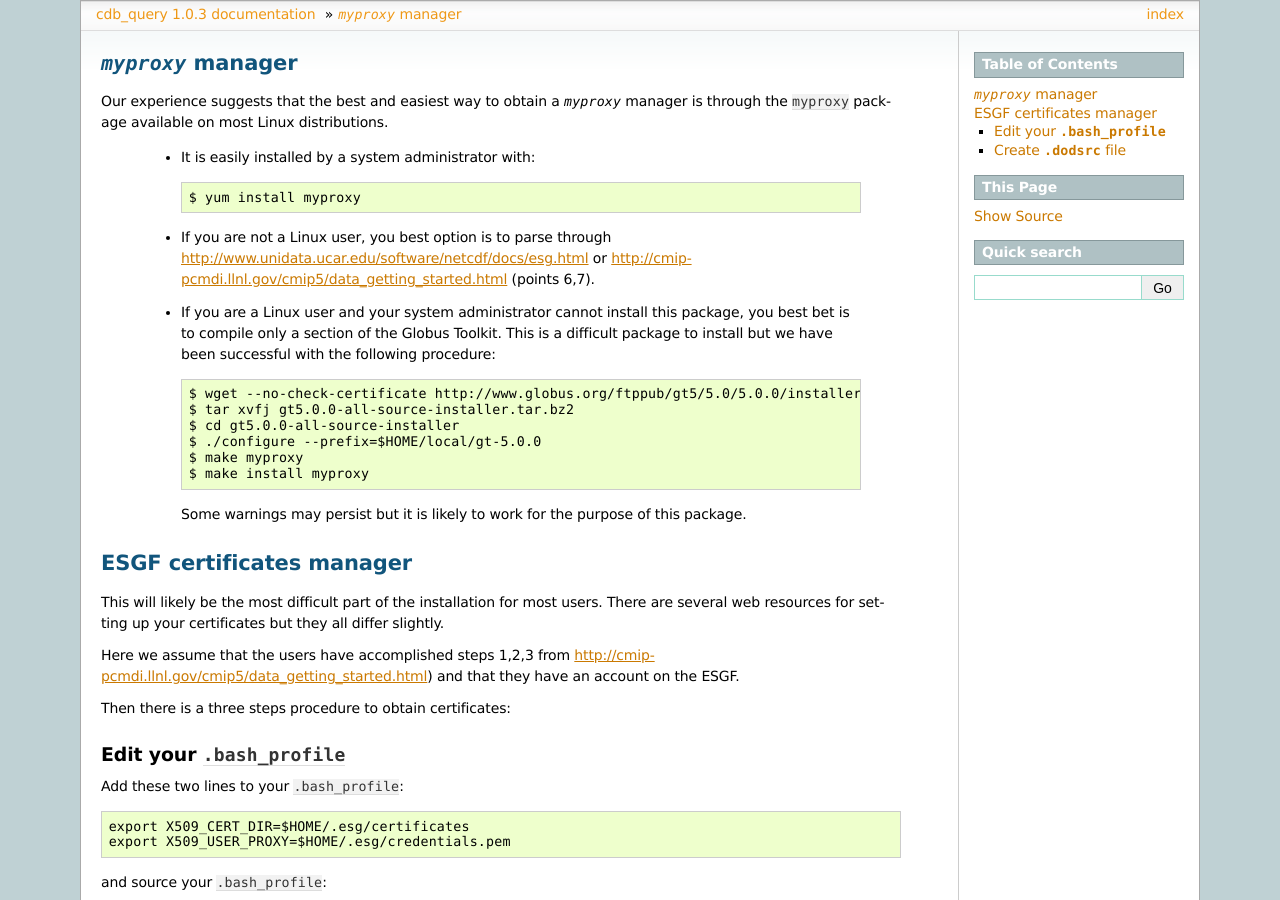
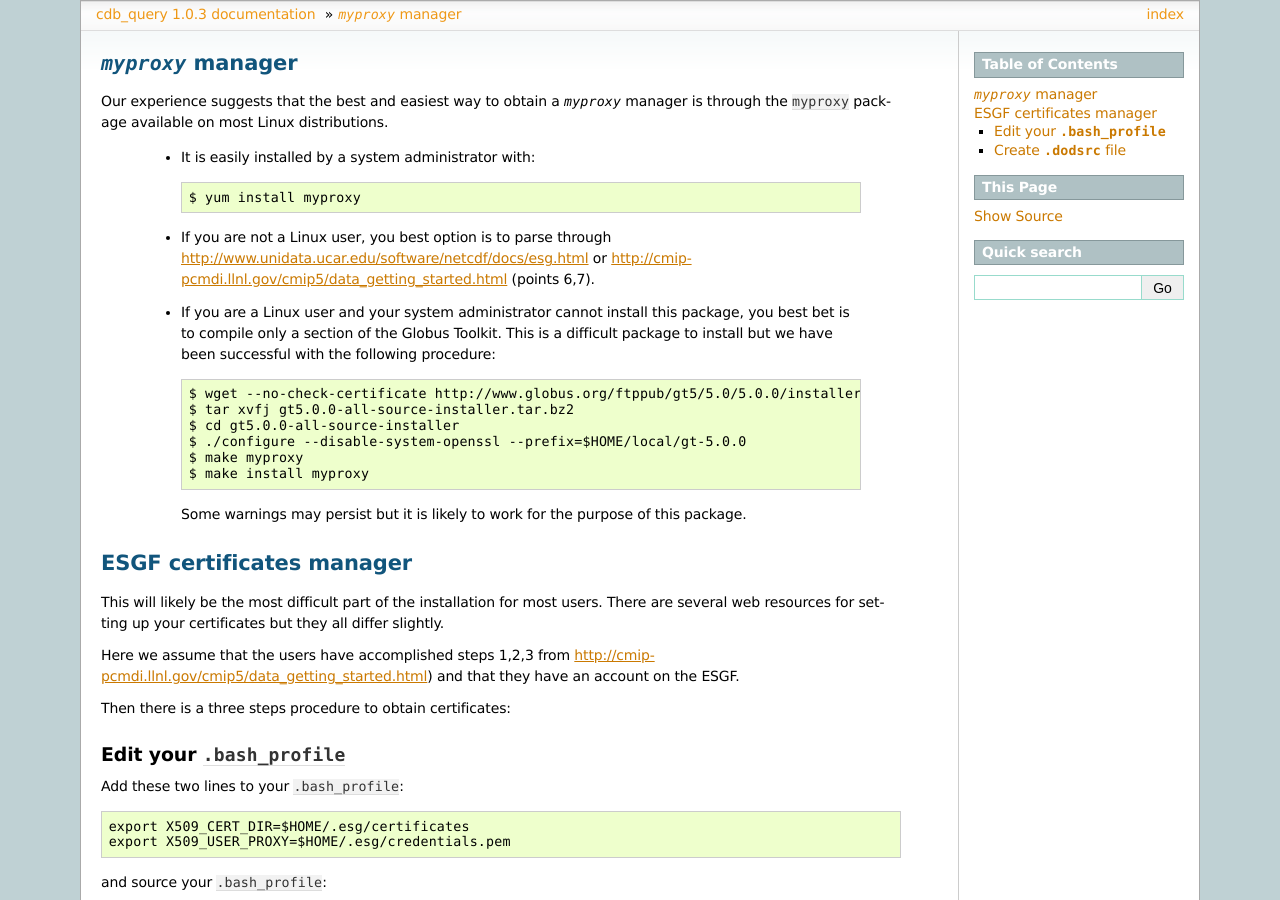
Before and after one commit to laliberte/cdb_query, a Sphinx documentation site: the page built from docs/install_certs.rst, in a window 1280 px wide and 900 px high. Built offline with Sphinx 7.4.7, drawn with Linux system fonts in a browser that asks for light colours.

Commit message:
An extra flag to compile myproxy-logon

```diff
--- a/docs/install_certs.rst
+++ b/docs/install_certs.rst
@@ -20,7 +20,7 @@
           $ wget --no-check-certificate http://www.globus.org/ftppub/gt5/5.0/5.0.0/installers/src/gt5.0.0-all-source-installer.tar.bz2
           $ tar xvfj gt5.0.0-all-source-installer.tar.bz2
           $ cd gt5.0.0-all-source-installer
-          $ ./configure --prefix=$HOME/local/gt-5.0.0
+          $ ./configure --disable-system-openssl --prefix=$HOME/local/gt-5.0.0
           $ make myproxy
           $ make install myproxy
 
```
